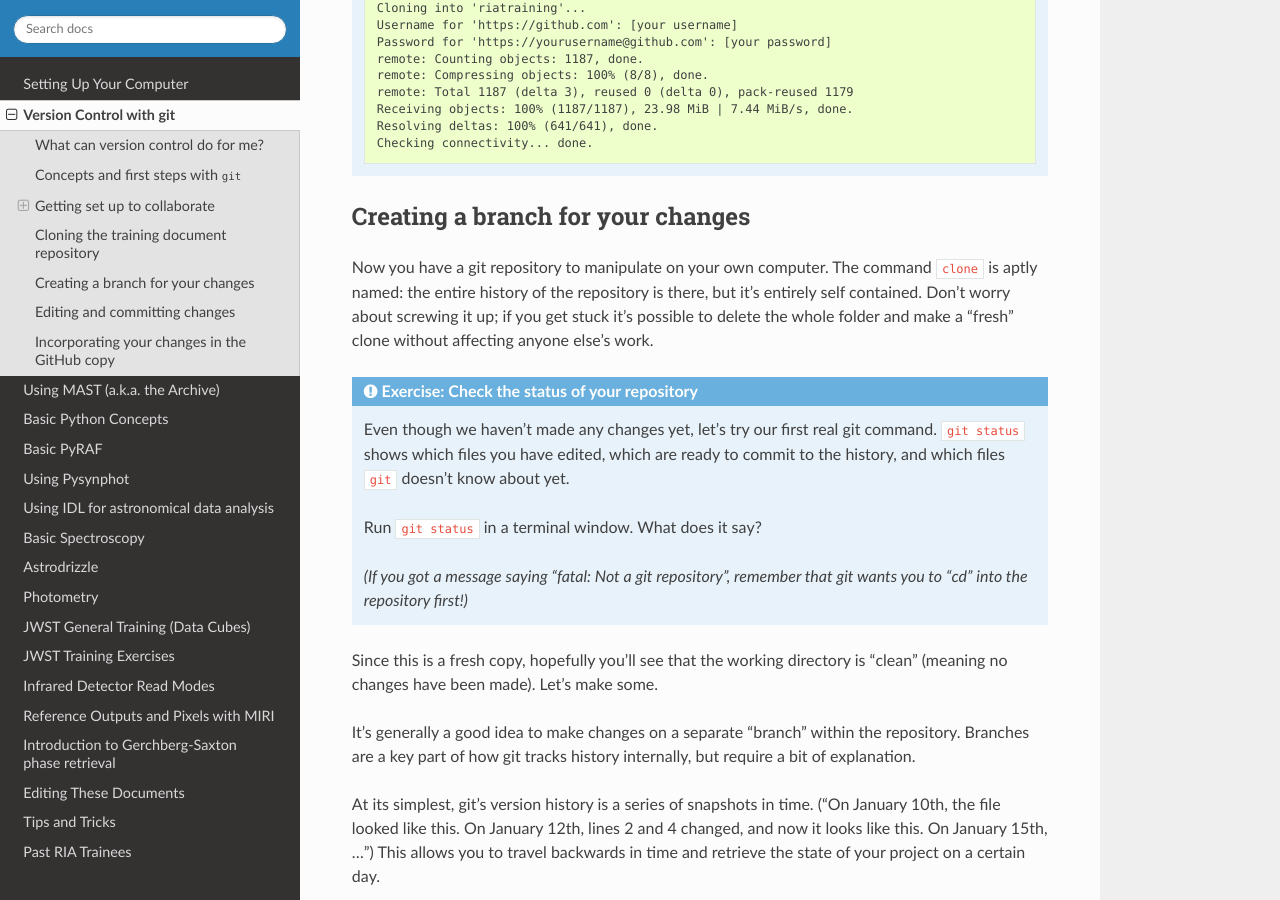
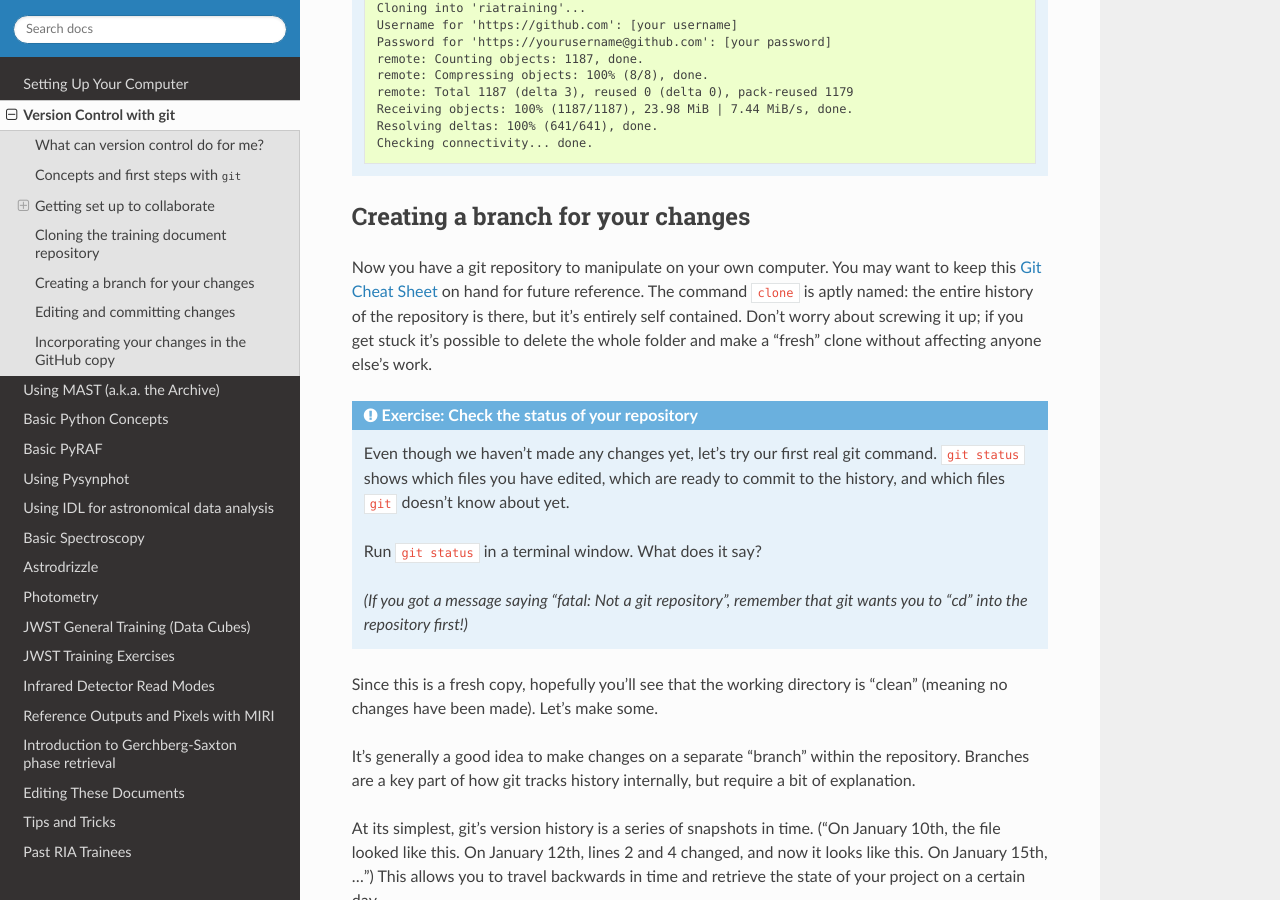
Before and after one commit to staceybright/training-library, a Sphinx documentation site: the page built from source/version_control.txt, in a window 1280 px wide and 900 px high, scrolled down 3948 px. Built offline with Sphinx 7.4.7 and the Read the Docs theme 2.0.0, drawn with Linux system fonts in a browser that asks for light colours.

Commit message:
Update version_control.txt

```diff
--- a/source/version_control.txt
+++ b/source/version_control.txt
@@ -132,7 +132,7 @@ If you look at the main page for the repository on GitHub, there's a box on the
 Creating a branch for your changes
 ==================================
 
-Now you have a git repository to manipulate on your own computer. The command ``clone`` is aptly named: the entire history of the repository is there, but it's entirely self contained. Don't worry about screwing it up; if you get stuck it's possible to delete the whole folder and make a "fresh" clone without affecting anyone else's work.
+Now you have a git repository to manipulate on your own computer.  You may want to keep this `Git Cheat Sheet <https://training.github.com/kit/downloads/github-git-cheat-sheet.pdf>`_ on hand for future reference. The command ``clone`` is aptly named: the entire history of the repository is there, but it's entirely self contained. Don't worry about screwing it up; if you get stuck it's possible to delete the whole folder and make a "fresh" clone without affecting anyone else's work.
 
 .. admonition:: Exercise: Check the status of your repository
    :class: note
```
